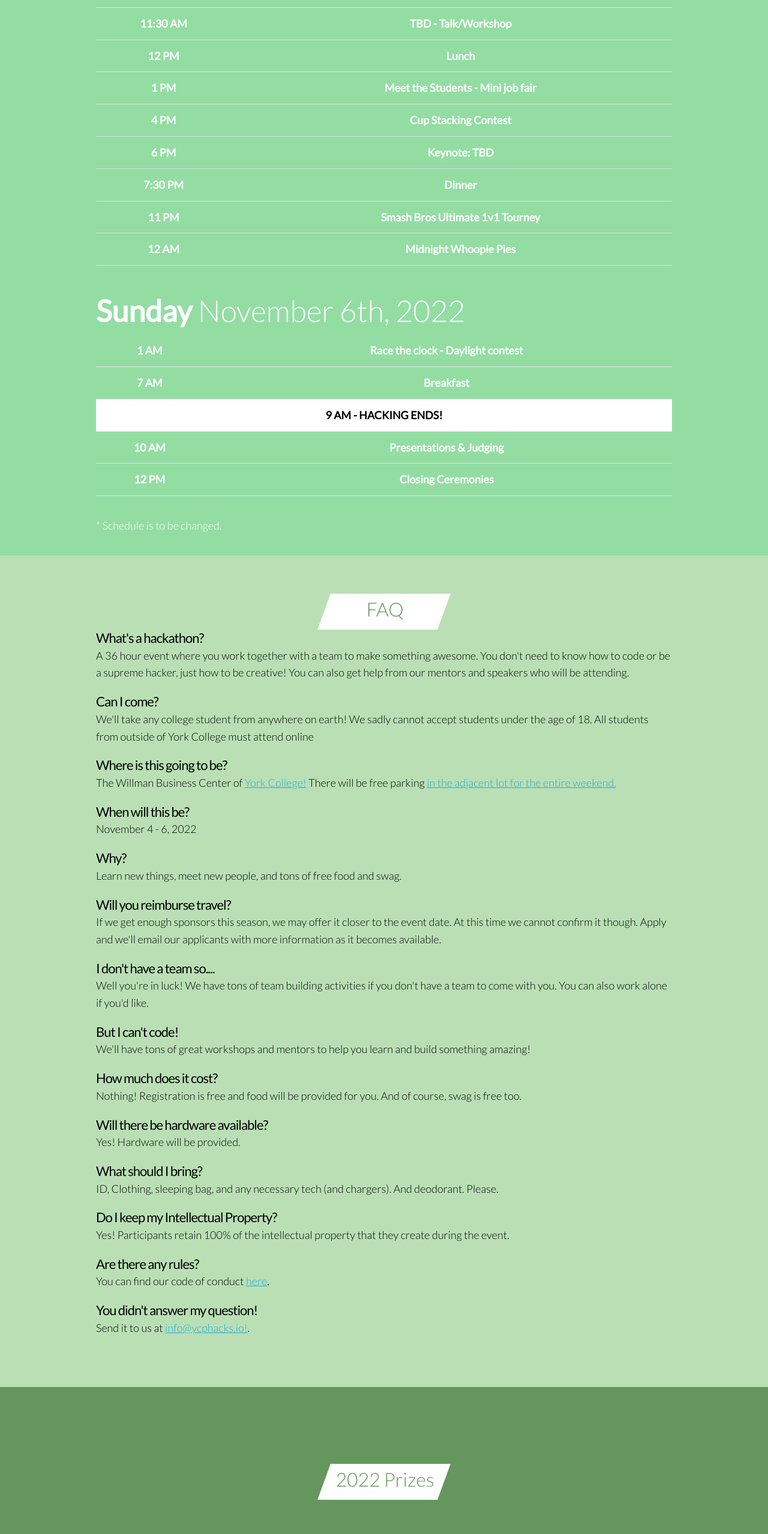
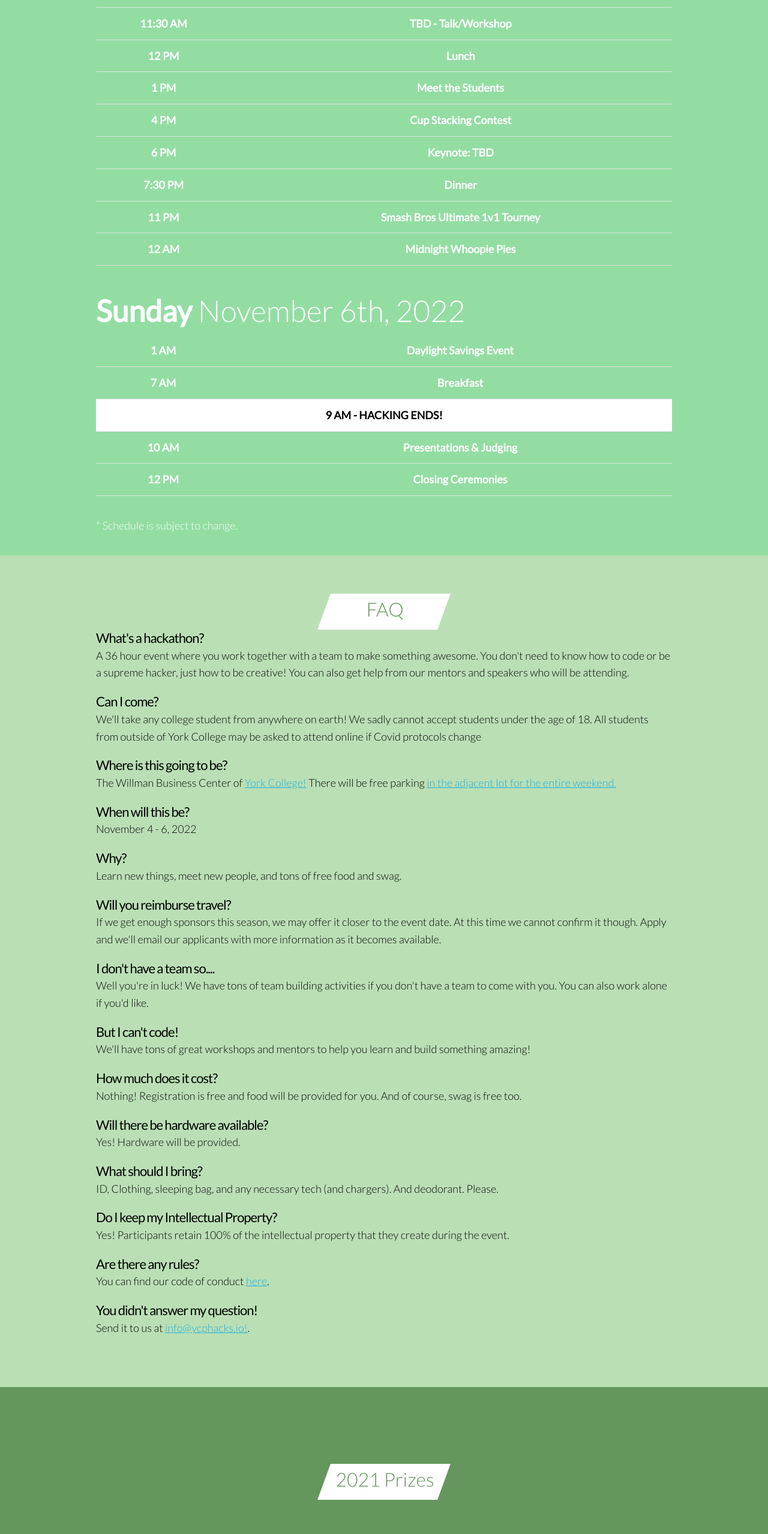
Before and after one commit to YCPHacks/ycpHacksSite, a plain HTML site: page ycphacks.io/public_html/index.html in a window 1280 px wide. Shown: the part 3280-5838 px from the top of the page at 60% size. Drawn offline with Linux system fonts and the light colour scheme; a script that the page names is missing; files whose address does not match are found by name; a web font is replaced by a local one.

Commit message:
Added basic 2022 changes

```diff
--- a/ycphacks.io/public_html/index.html
+++ b/ycphacks.io/public_html/index.html
@@ -170,7 +170,7 @@
 		</tr>
 		<tr>
 			<th scope="row">1 PM</th>
-			<th>Meet the Students - Mini job fair</th>
+			<th>Meet the Students</th>
 		</tr>
 		<tr>
 			<th scope="row">4 PM</th>
@@ -201,7 +201,7 @@
 	<tbody>
 		<tr>
 			<th scope="row">1 AM</th>
-			<th>Race the clock - Daylight contest</th>
+			<th>Daylight Savings Event</th>
 		</tr>
 		<tr>
 			<th scope="row">7 AM</th>
@@ -221,7 +221,7 @@
 	</tbody>
 </table>
 
-<div style="margin-bottom:35px">* Schedule is to be changed.</div>
+<div style="margin-bottom:35px">* Schedule is subject to change.</div>
 </div>
 </div>
 
@@ -242,7 +242,7 @@
 
 <h3>Can I come?</h3>
 
-<p>We&#39;ll take any college student from anywhere on earth! We sadly cannot accept students under the age of 18. All students from outside of York College must attend online</p>
+<p>We&#39;ll take any college student from anywhere on earth! We sadly cannot accept students under the age of 18. All students from outside of York College may be asked to attend online if Covid protocols change</p>
 
 <h3>Where is this going to be?</h3>
 
@@ -299,7 +299,7 @@
 <div class="container">
 <div class="header">
 <div class="circle" style="font-size:32px">
-<p>2022 Prizes</p>
+<p>2021 Prizes</p>
 </div>
 </div>
 
@@ -339,7 +339,7 @@
 <div class="main-sponsors">
 <div class="header">
 <div class="circle" style="font-size:27px; width: 250px;">
-<p>2022 Sponsors</p>
+<p>2021 Sponsors</p>
 </div>
 </div>
 
@@ -364,7 +364,7 @@
 
 </div>
 
-<h6>Want to sponsor? Email us at Sponsor@YCPHacks.IO<br />
+<h6>Want to sponsor? Email us at INFO@YCPHacks.IO<br />
 	Checkout what we have to offer to sponsors <a href="https://www.youtube.com/watch?v=Vp7dTMmLmos&t=1s">Sponsor Video</a><br />
 	Our prospectus can be found <a href="YCPHacksSponsor2021.pdf">here</a></br></br>
 </h6>
```
